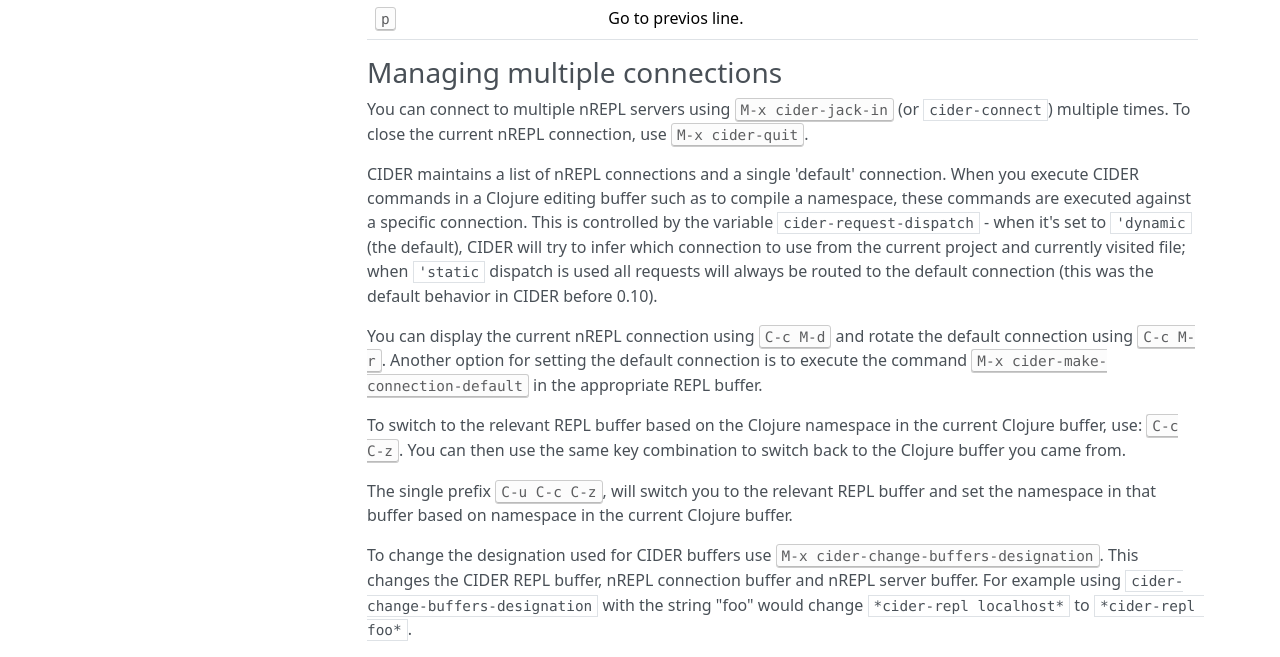
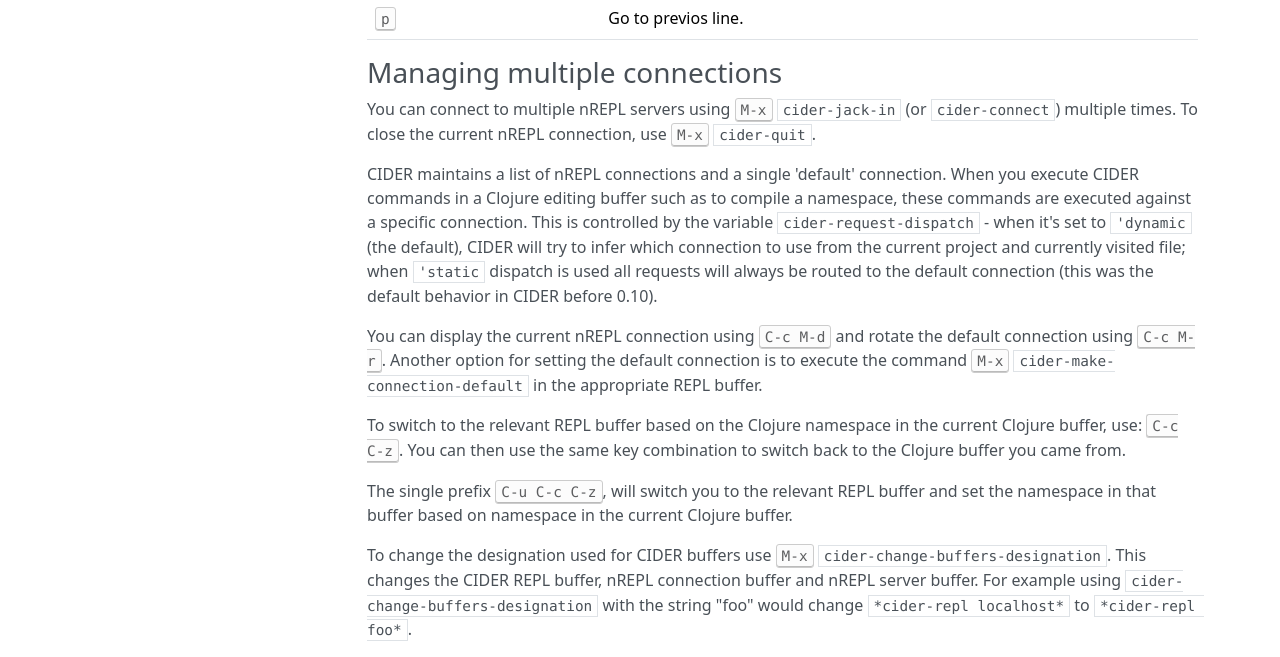
Before and after one commit to clojure-emacs/cider, an MkDocs documentation site: the page built from doc/miscellaneous_features.md, in a window 1280 px wide and 1400 px high, scrolled down 5250 px. Shown: the part 655-1312 px from the top of the window. Built offline with MkDocs 1.6.1, drawn with Linux system fonts in a browser that asks for light colours; nearby versions of some CDN libraries; old or Windows-style settings are respelled for this version of MkDocs.

Commit message:
Tweak the presentation of several keybindings

```diff
--- a/doc/miscellaneous_features.md
+++ b/doc/miscellaneous_features.md
@@ -155,7 +155,8 @@
 
 ### Classpath browser
 
-You can easily browse the items on your classpath with the command `cider-classpath`.
+You can easily browse the items on your classpath with the command
+<kbd>M-x</kbd> `cider-classpath`.
 
 Here you can see it in action:
 
@@ -165,12 +166,14 @@
 
 ### Namespace browser
 
-You can browse the contents of any loaded namespace with the command `cider-browse-ns`.
-The command will prompt you for the namespace to browse.
+You can browse the contents of any loaded namespace with the command
+<kbd>M-x</kbd> `cider-browse-ns`.  The command will prompt you for the namespace
+to browse.
 
 ![Namespace Browser](images/ns_browser.png)
 
-You can also browse all available namespaces with `cider-browse-ns-all`.
+You can also browse all available namespaces with <kbd>M-x</kbd>
+`cider-browse-ns-all`.
 
 There are a bunch of useful keybindings that are defined in browser buffers.
 
@@ -185,9 +188,9 @@
 
 ### Managing multiple connections
 
-You can connect to multiple nREPL servers using <kbd>M-x cider-jack-in</kbd> (or
-`cider-connect`) multiple times.  To close the current nREPL connection, use
-<kbd>M-x cider-quit</kbd>.
+You can connect to multiple nREPL servers using <kbd>M-x</kbd> `cider-jack-in`
+(or `cider-connect`) multiple times.  To close the current nREPL connection, use
+<kbd>M-x</kbd> `cider-quit`.
 
 CIDER maintains a list of nREPL connections and a single 'default'
 connection. When you execute CIDER commands in a Clojure editing buffer such as
@@ -201,7 +204,7 @@
 You can display the current nREPL connection using <kbd>C-c M-d</kbd>
 and rotate the default connection using <kbd>C-c M-r</kbd>. Another
 option for setting the default connection is to execute the command
-<kbd>M-x cider-make-connection-default</kbd> in the appropriate
+<kbd>M-x</kbd> `cider-make-connection-default` in the appropriate
 REPL buffer.
 
 To switch to the relevant REPL buffer based on the Clojure namespace
@@ -213,8 +216,8 @@
 relevant REPL buffer and set the namespace in that buffer based on
 namespace in the current Clojure buffer.
 
-To change the designation used for CIDER buffers use <kbd>M-x
-cider-change-buffers-designation</kbd>. This changes the CIDER REPL
+To change the designation used for CIDER buffers use <kbd>M-x</kbd>
+`cider-change-buffers-designation`. This changes the CIDER REPL
 buffer, nREPL connection buffer and nREPL server buffer. For example
 using `cider-change-buffers-designation` with the string "foo" would
 change `*cider-repl localhost*` to `*cider-repl foo*`.
```
